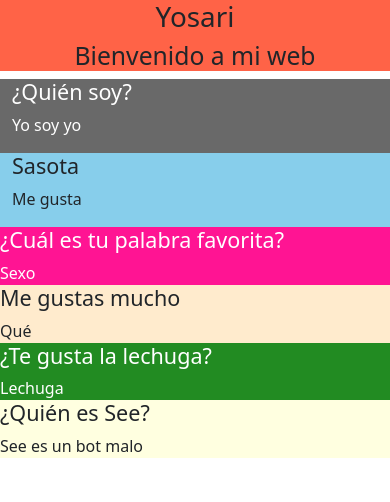
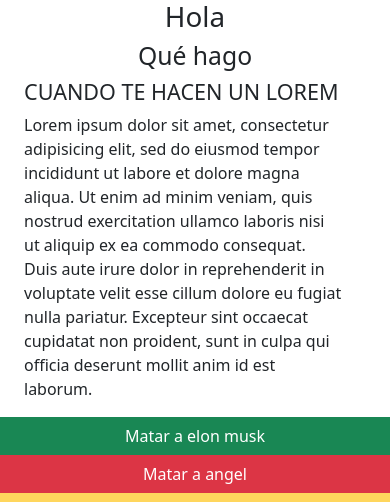
Before and after one commit to Mynzari/Yosarii, a PHP site: page / in a window 390 px wide. Shown: the top 502 px of the page. Run offline with PHP 8.4, Linux system fonts and the light colour scheme.

Commit message:
Nose
Hola (Sebas puta)

```diff
--- a/index.html
+++ b/index.html
@@ -8,39 +8,31 @@
 		<link rel="stylesheet" type="text/css" href="style.css">
 	</head>
 	<body>
-		<div class="main-header container">
-			<h1>Yosari</h1>
-			<h2>Bienvenido a mi web</h2>
+		<div class="text-center">
+			<h1>Hola</h1>
+			<h2>Qué hago</h2>
 		</div>
-		<div class="container-fluid">
-			<section class="main row">
-				<article class="main-article col-md-6">
-					<h4>¿Quién soy?</h4>
-					<p>Yo soy yo</p>
-				</article>
-				<aside class="main-aside col-md-6">
-					<h4>Sasota</h4>
-					<p>Me gusta</p>
-				</aside>
-			</section>
+		<div  class="row container-fluid">
+			<h4 class="col-md-12">CUANDO TE HACEN UN LOREM</h4>
+			<p class="col-md-12">
+				Lorem ipsum dolor sit amet, consectetur adipisicing elit, sed do eiusmod
+				tempor incididunt ut labore et dolore magna aliqua. Ut enim ad minim veniam,
+				quis nostrud exercitation ullamco laboris nisi ut aliquip ex ea commodo
+				consequat. Duis aute irure dolor in reprehenderit in voluptate velit esse
+				cillum dolore eu fugiat nulla pariatur. Excepteur sint occaecat cupidatat non
+				proident, sunt in culpa qui officia deserunt mollit anim id est laborum.
+			</p>
+			<div class="clearfix"></div>
 		</div>
 		<div class="row">
-			<div class="div-sex col-md-3">
-				<h4>¿Cuál es tu palabra favorita?</h4>
-				Sexo
-			</div>
-			<div class="div-what col-md-3">
-				<h4>Me gustas mucho</h4>
-				Qué
-			</div>
-			<div class="div-plant col-md-3">
-				<h4>¿Te gusta la lechuga?</h4>
-				Lechuga
-			</div>
-			<div class="div-see col-md-3">
-				<h4>¿Quién es See?</h4>
-				See es un bot malo
-			</div>
+			<button class="pull-left col-md-5 btn btn-block btn-success">Matar a elon musk</button>
+			<button class="pull-right col-md-5 btn btn-block btn-danger">Matar a angel</button>
+			<button class="col-md-12 btn btn-block btn-warning" disabled>Embarazar a yosari</button>
+			<div class="clearfix"></div>
+		</div>
+		<div class="row">
+			<img src="https://i.pinimg.com/236x/e2/59/0b/e2590bfea8680cb14365ca104f38aed3.jpg" class="imagen col-md-12">
+			<div class="clearfix"></div>
 		</div>
 		<script src="js\bootstrap.min.js" type="text/javascript"></script>
 	</body>
--- a/style.css
+++ b/style.css
@@ -1,31 +1,3 @@
-.main-header {
-	background-color: tomato;
-	text-align: center;
+.imagen {
+	padding-top: 5px;
 }
-
-.main-article {
-	background-color: dimgray;
-	color: white;
-}
-
-.main-aside {
-	background-color: skyblue;
-}
-
-.div-plant {
-	background-color: forestgreen;
-	color: white;
-}
-
-.div-see {
-	background-color: lightyellow;
-}
-
-.div-sex {
-	background-color: deeppink;
-	color: white;
-}
-
-.div-what {
-	background-color: blanchedalmond;
-}
```
